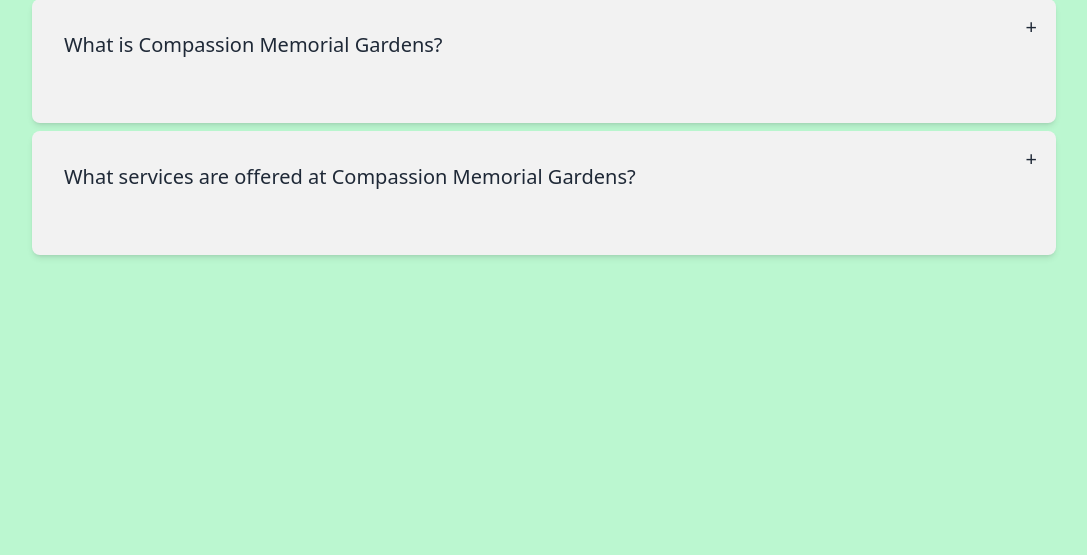
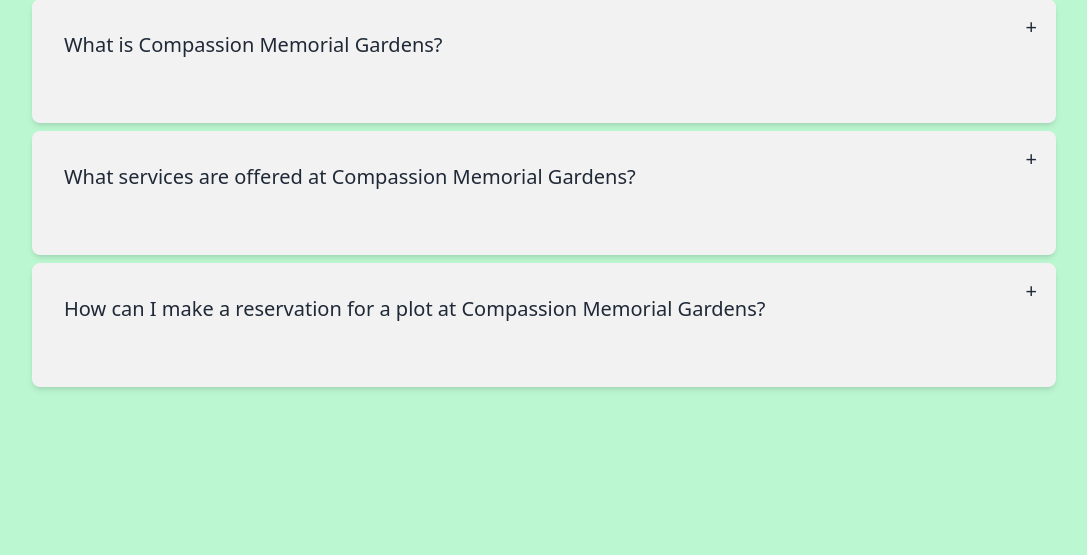
Before and after one commit to Bombastiksideeye/CEMETERY-MANAGEMENT-SYSTEM, a PHP site: page / in a window 1280 px wide. Shown: the part 2857-3412 px from the top of the page, without its empty margins (96-1183 px from the left). Before the commit the page ends 3115 px from the top, so only its background shows below. Run offline with PHP 8.4, Linux system fonts and the light colour scheme; some libraries are stand-ins or nearby versions.

Commit message:
Add files via upload

```diff
--- a/index.php
+++ b/index.php
@@ -295,6 +295,17 @@
       </div>
     </div>
 
+    <div class="collapse collapse-plus bg-base-200 my-2 rounded-lg shadow-md">
+      <input type="radio" name="my-accordion-3" id="accordion-3" />
+      <div class="collapse-title text-xl font-medium">
+        <label for="accordion-3" class="cursor-pointer block p-4">How can I make a reservation for a plot at Compassion Memorial Gardens?</label>
+      </div>
+      <div class="collapse-content p-4">
+        <p>To make a reservation, please click the 'Reserve Now' button  after logging in to your account. You can select a plot and provide the necessary details. Our team will contact you with confirmation and further instructions.</p>
+      </div>
+    </div>
+
+
 
 
 
```
